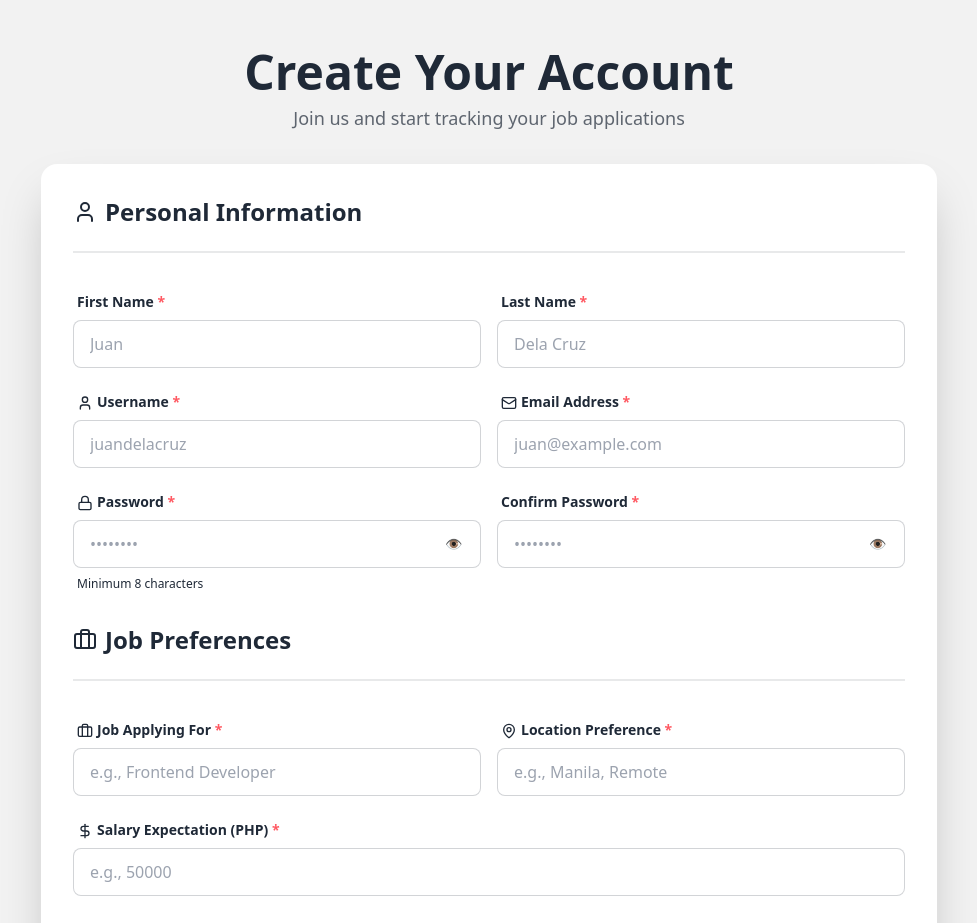
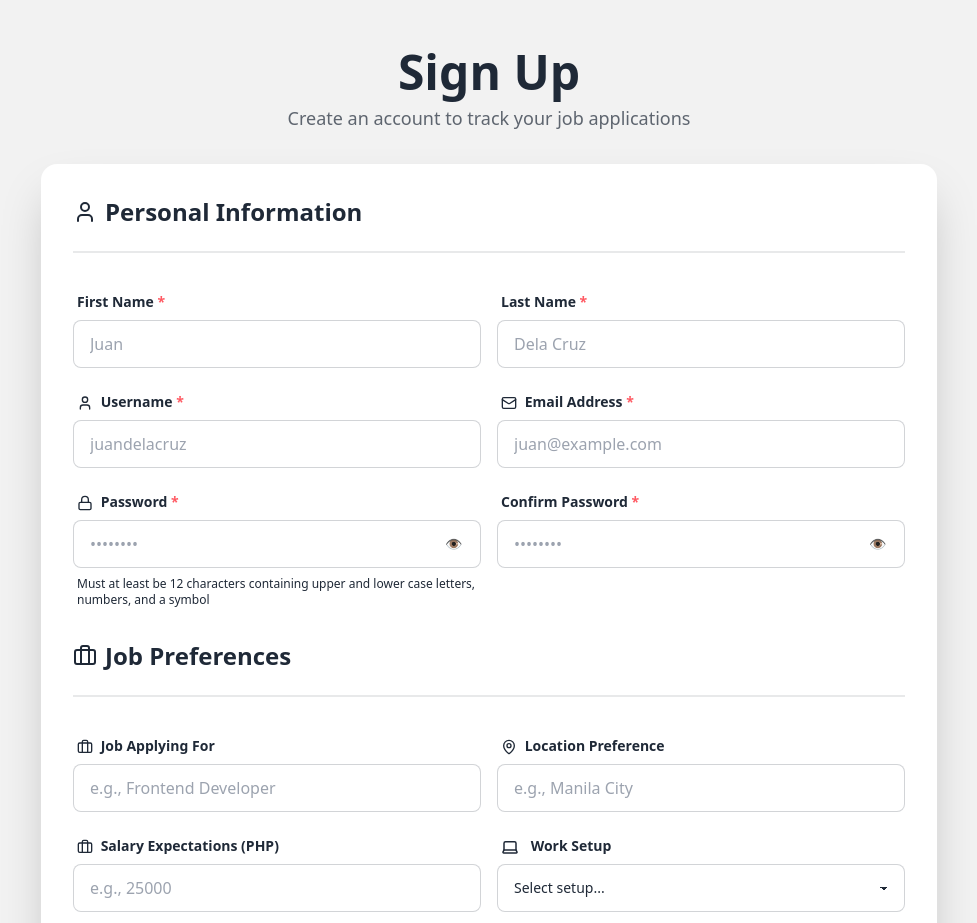
Before and after one commit to itsdran/job-track, a React app in the folder frontend/: page /signup in a window 1280 px wide. Shown: the top 923 px of the page, without its empty margins (151-1128 px from the left). Built offline with nearby package versions, Linux system fonts and the light colour scheme; the HTML template or start-up script is replaced by a standard one.

Commit message:
Fixed routes and API integration for users

```diff
--- a/frontend/src/pages/SignUp.jsx
+++ b/frontend/src/pages/SignUp.jsx
@@ -1,6 +1,10 @@
 import React, { useState } from 'react';
-import { User, Mail, Lock, MapPin, Briefcase, DollarSign, FileText, Code, ExternalLink, Linkedin, Upload } from 'lucide-react';
+import { useNavigate } from 'react-router';
+import { User, Mail, Lock, Laptop, MapPin, Briefcase, DollarSign, FileText, Code, ExternalLink, Linkedin, Upload } from 'lucide-react';
 import { toast } from 'react-hot-toast';
+
+import { setups } from '../constants/setups';
+import axios from '../lib/axios';
 
 const SignupPage = () => {
     const [formData, setFormData] = useState({
@@ -23,6 +27,7 @@ const [formData, setFormData] = useState({
     const [loading, setLoading] = useState(false);
     const [showPassword, setShowPassword] = useState(false);
     const [showConfirmPassword, setShowConfirmPassword] = useState(false);
+    const navigate = useNavigate();
 
     const handleChange = (e) => {
         const { name, value } = e.target;
@@ -55,8 +60,8 @@ const handleSubmit = async (e) => {
             return;
         }
 
-    if (formData.password.length < 8) {
-        toast.error('Password must be at least 8 characters long');
+        if (formData.password.length < 12) {
+            toast.error('Password must be at least 12 characters long');
             return;
         }
 
@@ -79,8 +84,8 @@ return (
             <div className="container mx-auto max-w-4xl">
                 {/* Header */}
                 <div className="text-center mb-8">
-        <h1 className="text-5xl font-bold mb-2">Create Your Account</h1>
-        <p className="text-base-content/70 text-lg">Join us and start tracking your job applications</p>
+                    <h1 className="text-5xl font-bold mb-2">Sign Up</h1>
+                    <p className="text-base-content/70 text-lg">Create an account to track your job applications</p>
                 </div>
 
                 {/* Signup Card */}
@@ -104,15 +109,8 @@ return (
                                             First Name <span className="text-error">*</span>
                                         </span>
                                     </label>
-                <input
-                    type="text"
-                    name="first_name"
-                    placeholder="Juan"
-                    className="input input-bordered"
-                    value={formData.first_name}
-                    onChange={handleChange}
-                    required
-                />
+                                    <input type="text" name="first_name" placeholder="Juan" className="input input-bordered"
+                                        value={formData.first_name} onChange={handleChange} required />
                                 </div>
 
                                 <div className="form-control">
@@ -121,15 +119,8 @@ return (
                                             Last Name <span className="text-error">*</span>
                                         </span>
                                     </label>
-                <input
-                    type="text"
-                    name="last_name"
-                    placeholder="Dela Cruz"
-                    className="input input-bordered"
-                    value={formData.last_name}
-                    onChange={handleChange}
-                    required
-                />
+                                    <input type="text" name="last_name" placeholder="Dela Cruz" className="input input-bordered"
+                                        value={formData.last_name} onChange={handleChange} required />
                                 </div>
                             </div>
 
@@ -138,37 +129,21 @@ return (
                                 <div className="form-control">
                                     <label className="label">
                                         <span className="label-text font-semibold">
-                    <User className="inline mr-1" size={16} />
-                    Username <span className="text-error">*</span>
+                                            <User className="inline mr-1" size={16} /> Username <span className="text-error">*</span>
                                         </span>
                                     </label>
-                <input
-                    type="text"
-                    name="username"
-                    placeholder="juandelacruz"
-                    className="input input-bordered"
-                    value={formData.username}
-                    onChange={handleChange}
-                    required
-                />
+                                    <input type="text" name="username" placeholder="juandelacruz" className="input input-bordered"
+                                        value={formData.username} onChange={handleChange} required/>
                                 </div>
 
                                 <div className="form-control">
                                     <label className="label">
                                         <span className="label-text font-semibold">
-                    <Mail className="inline mr-1" size={16} />
-                    Email Address <span className="text-error">*</span>
+                                            <Mail className="inline mr-1" size={16} /> Email Address <span className="text-error">*</span>
                                         </span>
                                     </label>
-                <input
-                    type="email"
-                    name="email"
-                    placeholder="juan@example.com"
-                    className="input input-bordered"
-                    value={formData.email}
-                    onChange={handleChange}
-                    required
-                />
+                                    <input type="email" name="email" placeholder="juan@example.com" className="input input-bordered"
+                                        value={formData.email} onChange={handleChange} required />
                                 </div>
                             </div>
 
@@ -177,30 +152,18 @@ return (
                                 <div className="form-control">
                                     <label className="label">
                                         <span className="label-text font-semibold">
-                    <Lock className="inline mr-1" size={16} />
-                    Password <span className="text-error">*</span>
+                                            <Lock className="inline mr-1" size={16} /> Password <span className="text-error">*</span>
                                         </span>
                                     </label>
                                     <div className="relative">
-                    <input
-                    type={showPassword ? "text" : "password"}
-                    name="password"
-                    placeholder="••••••••"
-                    className="input input-bordered w-full pr-12"
-                    value={formData.password}
-                    onChange={handleChange}
-                    required
-                    />
-                    <button
-                    type="button"
-                    className="absolute right-3 top-1/2 -translate-y-1/2 btn btn-ghost btn-sm btn-circle"
-                    onClick={() => setShowPassword(!showPassword)}
-                    >
+                                        <input type={showPassword ? "text" : "password"} name="password" placeholder="••••••••" className="input input-bordered w-full pr-12"
+                                            value={formData.password} onChange={handleChange} required />
+                                            <button type="button" className="absolute right-3 top-1/2 -translate-y-1/2 btn btn-ghost btn-sm btn-circle" onClick={() => setShowPassword(!showPassword)}>
                                             {showPassword ? '🙈' : '👁️'}
                                         </button>
                                     </div>
                                     <label className="label">
-                    <span className="label-text-alt">Minimum 8 characters</span>
+                                        <span className="label-text-alt">Must at least be 12 characters containing upper and lower case letters, numbers, and a symbol</span>
                                     </label>
                                 </div>
 
@@ -211,33 +174,46 @@ return (
                                         </span>
                                     </label>
                                     <div className="relative">
-                    <input
-                    type={showConfirmPassword ? "text" : "password"}
-                    name="confirm_password"
-                    placeholder="••••••••"
-                    className="input input-bordered w-full pr-12"
-                    value={formData.confirm_password}
-                    onChange={handleChange}
-                    required
-                    />
-                    <button
-                    type="button"
-                    className="absolute right-3 top-1/2 -translate-y-1/2 btn btn-ghost btn-sm btn-circle"
-                    onClick={() => setShowConfirmPassword(!showConfirmPassword)}
-                    >
+                                        <input type={showConfirmPassword ? "text" : "password"} name="confirm_password" placeholder="••••••••" className="input input-bordered w-full pr-12"
+                                            value={formData.confirm_password} onChange={handleChange} required />
+                                        <button type="button" className="absolute right-3 top-1/2 -translate-y-1/2 btn btn-ghost btn-sm btn-circle"
+                                            onClick={() => setShowConfirmPassword(!showConfirmPassword)} >
                                             {showConfirmPassword ? '🙈' : '👁️'}
                                         </button>
                                     </div>
                                 </div>
                             </div>
 
+
                             {/* Job Preferences Section */}
                             <div className="mb-6">
                                 <h2 className="text-2xl font-bold mb-4 flex items-center gap-2">
-                <Briefcase size={24} />
-                Job Preferences
+                                <Briefcase size={24} /> Job Preferences
                                 </h2>
                                 <div className="divider mt-0"></div>
+                            </div>
+
+                            {/* Row 5: Salary Expectation & Work Set Up Preference */}
+                            <div className="grid grid-cols-1 md:grid-cols-2 gap-4 mb-4">
+                                <div className="form-control">
+                                    <label className="label">
+                                        <span className="label-text font-semibold">
+                                            <Briefcase className="inline mr-1" size={16} /> Job Applying For
+                                        </span>
+                                    </label>
+                                    <input type="text" name="job_applying_for" placeholder="e.g., Frontend Developer" className="input input-bordered"
+                                        value={formData.job_applying_for} onChange={handleChange} />
+                                </div>
+
+                                <div className="form-control">
+                                    <label className="label">
+                                        <span className="label-text font-semibold">
+                                            <MapPin className="inline mr-1" size={16} /> Location Preference
+                                        </span>
+                                    </label>
+                                    <input type="text" name="location_preference" placeholder="e.g., Manila City" className="input input-bordered"
+                                        value={formData.location_preference} onChange={handleChange} />
+                                </div>
                             </div>
 
                             {/* Row 4: Job & Location */}
@@ -245,67 +221,26 @@ return (
                                 <div className="form-control">
                                     <label className="label">
                                         <span className="label-text font-semibold">
-                    <Briefcase className="inline mr-1" size={16} />
-                    Job Applying For <span className="text-error">*</span>
+                                        <Briefcase className="inline mr-1" size={16} /> Salary Expectations (PHP)
                                         </span>
                                     </label>
-                <input
-                    type="text"
-                    name="job_applying_for"
-                    placeholder="e.g., Frontend Developer"
-                    className="input input-bordered"
-                    value={formData.job_applying_for}
-                    onChange={handleChange}
-                    required
-                />
+                                    <input type="number" name="salary_expectation" placeholder="e.g., 25000" className="input input-bordered"
+                                        value={formData.salary_expectation} onChange={handleChange} min="0" />
                                 </div>
 
                                 <div className="form-control">
                                     <label className="label">
                                     <span className="label-text font-semibold">
-                    <MapPin className="inline mr-1" size={16} />
-                    Location Preference <span className="text-error">*</span>
+                                        <Laptop className="inline mr-2" size={18} /> Work Setup
                                     </span>
                                     </label>
-                <input
-                    type="text"
-                    name="location_preference"
-                    placeholder="e.g., Manila, Remote"
-                    className="input input-bordered"
-                    value={formData.location_preference}
-                    onChange={handleChange}
-                    required
-                />
+                                    <select name="setup" className="select select-bordered" onChange={handleChange} >
+                                        <option value="">Select setup...</option>
+                                            {setups.map(setup => (
+                                                <option key={setup} value={setup}>{setup}</option>
+                                            ))}
+                                    </select>
                                 </div>
-            </div>
-
-            {/* Row 5: Salary Expectation */}
-            <div className="form-control mb-6">
-                <label className="label">
-                <span className="label-text font-semibold">
-                    <DollarSign className="inline mr-1" size={16} />
-                    Salary Expectation (PHP) <span className="text-error">*</span>
-                </span>
-                </label>
-                <input
-                type="number"
-                name="salary_expectation"
-                placeholder="e.g., 50000"
-                className="input input-bordered"
-                value={formData.salary_expectation}
-                onChange={handleChange}
-                min="0"
-                required
-                />
-            </div>
-
-            {/* Optional Information Section */}
-            <div className="mb-6">
-                <h2 className="text-2xl font-bold mb-4 flex items-center gap-2">
-                <FileText size={24} />
-                Additional Information (Optional)
-                </h2>
-                <div className="divider mt-0"></div>
                             </div>
 
                             {/* Profile Summary */}
@@ -315,31 +250,20 @@ return (
                                         Profile Summary
                                     </span>
                                 </label>
-                <textarea
-                name="profile_summary"
+                                <textarea name="profile_summary"
                                     placeholder="Brief summary about yourself and your career goals..."
                                     className="textarea textarea-bordered h-24"
-                value={formData.profile_summary}
-                onChange={handleChange}
-                ></textarea>
+                                    value={formData.profile_summary} onChange={handleChange}></textarea>
                             </div>
 
                             {/* Skills */}
                             <div className="form-control mb-4">
                                 <label className="label">
                                     <span className="label-text font-semibold">
-                    <Code className="inline mr-1" size={16} />
-                    Skills
+                                        <Code className="inline mr-1" size={16} /> Skills
                                     </span>
                                 </label>
-                <input
-                type="text"
-                name="skills"
-                placeholder="e.g., React, JavaScript, Node.js, Python"
-                className="input input-bordered"
-                value={formData.skills}
-                onChange={handleChange}
-                />
+                                <input type="text" name="skills" placeholder="e.g., React, JavaScript, Node.js, Python" className="input input-bordered" value={formData.skills} onChange={handleChange}/>
                                 <label className="label">
                                     <span className="label-text-alt">Separate skills with commas</span>
                                 </label>
@@ -350,35 +274,19 @@ return (
                                 <div className="form-control">
                                     <label className="label">
                                         <span className="label-text font-semibold">
-                    <ExternalLink className="inline mr-1" size={16} />
-                    Portfolio Link
+                                            <ExternalLink className="inline mr-1" size={16} />Portfolio Link
                                         </span>
                                     </label>
-                <input
-                    type="url"
-                    name="portfolio_link"
-                    placeholder="https://yourportfolio.com"
-                    className="input input-bordered"
-                    value={formData.portfolio_link}
-                    onChange={handleChange}
-                />
+                                    <input type="url" name="portfolio_link" placeholder="https://yourportfolio.com" className="input input-bordered" value={formData.portfolio_link} onChange={handleChange}/>
                                 </div>
 
                                 <div className="form-control">
                                     <label className="label">
                                         <span className="label-text font-semibold">
-                    <Linkedin className="inline mr-1" size={16} />
-                    LinkedIn Profile
+                                            <Linkedin className="inline mr-1" size={16} /> LinkedIn Profile
                                         </span>
                                     </label>
-                <input
-                    type="url"
-                    name="linkedin_link"
-                    placeholder="https://linkedin.com/in/yourprofile"
-                    className="input input-bordered"
-                    value={formData.linkedin_link}
-                    onChange={handleChange}
-                />
+                                    <input type="url" name="linkedin_link" placeholder="https://linkedin.com/in/yourprofile" className="input input-bordered" value={formData.linkedin_link} onChange={handleChange}/>
                                 </div>
                             </div>
 
@@ -386,16 +294,9 @@ return (
                             <div className="form-control mb-6">
                                 <label className="label">
                                     <span className="label-text font-semibold">
-                    <Upload className="inline mr-1" size={16} />
-                    Upload Resume/CV
-                </span>
+                                        <Upload className="inline mr-1" size={16} />Upload Resume/CV</span>
                                 </label>
-                <input
-                type="file"
-                className="file-input file-input-bordered w-full"
-                accept=".pdf,.doc,.docx"
-                onChange={handleFileChange}
-                />
+                                <input type="file" className="file-input file-input-bordered w-full" accept=".pdf,.doc,.docx" onChange={handleFileChange} />
                                 <label className="label">
                                     <span className="label-text-alt">Accepted formats: PDF, DOC, DOCX</span>
                                 </label>
@@ -403,20 +304,10 @@ return (
 
                             {/* Action Buttons */}
                             <div className="card-actions justify-end gap-2 mt-8">
-                <button
-                type="button"
-                className="btn btn-ghost"
-                onClick={() => window.history.back()}
-                disabled={loading}
-                >
+                                <button type="button" className="btn btn-ghost" onClick={() => window.history.back()} disabled={loading}>
                                     Cancel
                                 </button>
-                <button
-                type="button"
-                className="btn btn-primary btn-wide"
-                onClick={handleSubmit}
-                disabled={loading}
-                >
+                                <button type="button" className="btn btn-primary btn-wide" onClick={handleSubmit} disabled={loading}>
                                     {loading ? (
                                         <>
                                         <span className="loading loading-spinner loading-sm"></span>
@@ -432,9 +323,7 @@ return (
                             <div className="text-center mt-6">
                                 <p className="text-base-content/70">
                                 Already have an account?{' '}
-                <a href="/login" className="link link-primary font-semibold">
-                    Log in here
-                </a>
+                                <a href="/login" className="link link-primary font-semibold">Log in</a>
                                 </p>
                             </div>
                         </div>
```
Lines whose indentation alone changed are shown as unchanged.
